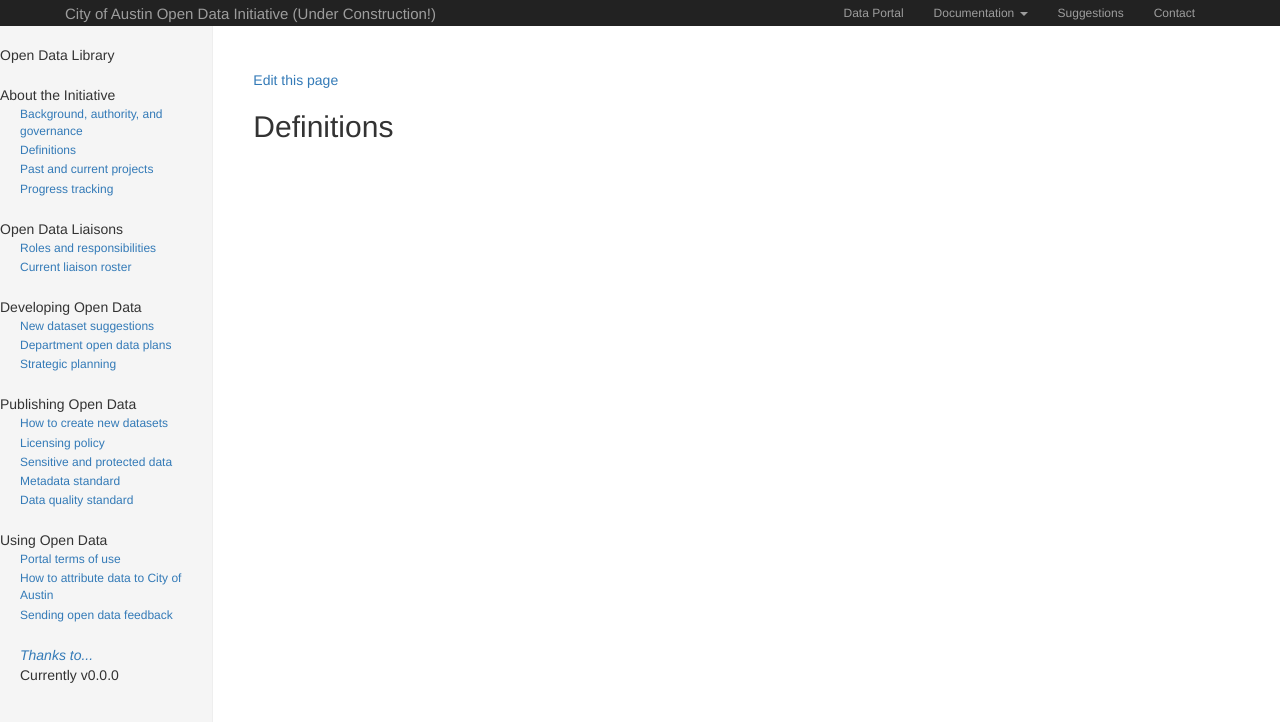
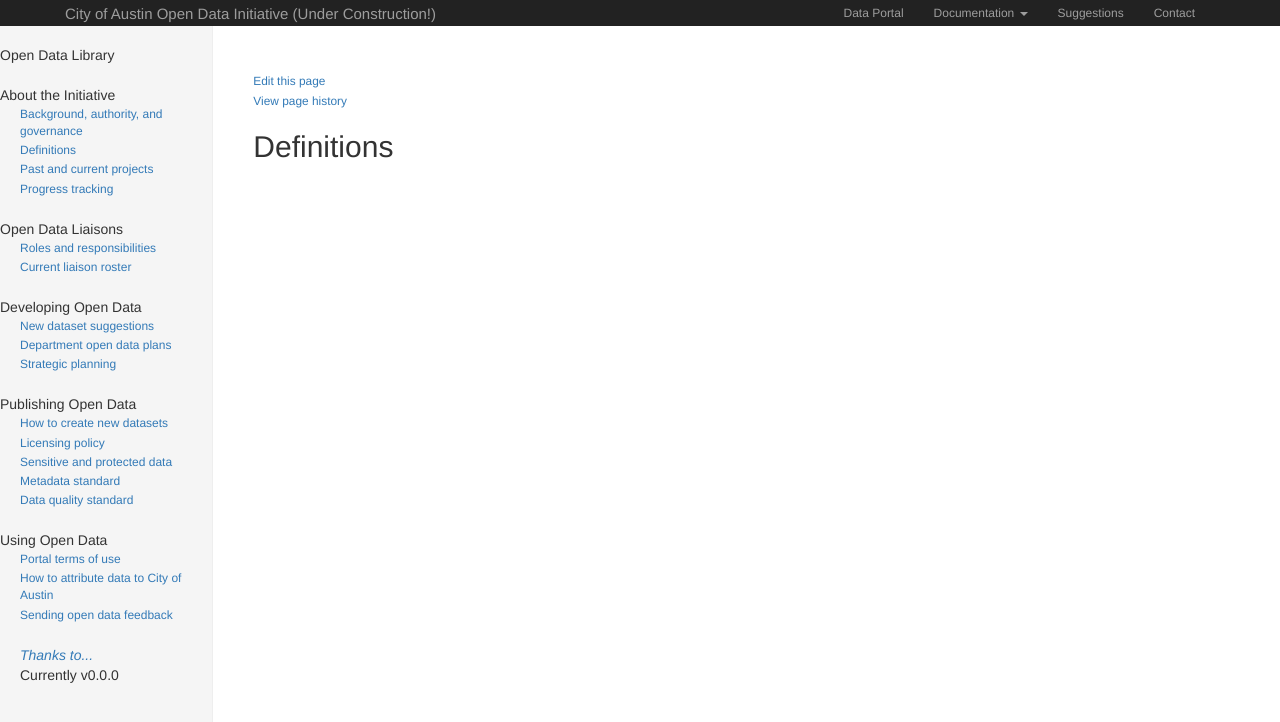
Before and after one commit to cityofaustin/open-data-manual, a Jekyll site: the page built from definitions.md, in a window 1280 px wide. Shown: the top 722 px of the page. Built offline with Jekyll 4.4.1, drawn with Linux system fonts in a browser that asks for light colours; nearby versions of some CDN libraries.

Commit message:
add 'page edit' link to template

```diff
--- a/_layouts/page.html
+++ b/_layouts/page.html
@@ -4,7 +4,8 @@ layout: default
 
 
 <div class="page">
-	<a href="https://github.com/cityofaustin/open-data-docs/blob/gh-pages/{{page.file}}">Edit this page</a>
+	<a href="https://github.com/cityofaustin/open-data-docs/blob/gh-pages/{{page.file}}"><small>Edit this page</small></a></br>
+	<a href="https://github.com/cityofaustin/open-data-docs/commits/gh-pages/{{page.file}}"><small>View page history</small></a>
 	<h1 class="page-title">{{ page.title }}</h1>
 	{{ content }}
 </div>
--- a/_layouts/project.html
+++ b/_layouts/project.html
@@ -4,7 +4,8 @@ layout: default
 
 
 <div class="page">
-	<a href="https://github.com/cityofaustin/open-data-docs/blob/gh-pages/{{page.file}}">Edit this page</a>
+	<a href="https://github.com/cityofaustin/open-data-docs/blob/gh-pages/{{page.file}}"><small>Edit this page</small></a></br>
+	<a href="https://github.com/cityofaustin/open-data-docs/commits/gh-pages/{{page.file}}"><small>View page history</small></a>
 	<h1 class="page-title" style="margin-bottom: 5px;">{{ page.title }}</h1>
 	<h1 class="text-uppercase project-subtitle"><small>{{ page.type }} Definition Document</small></h1>
 
```
